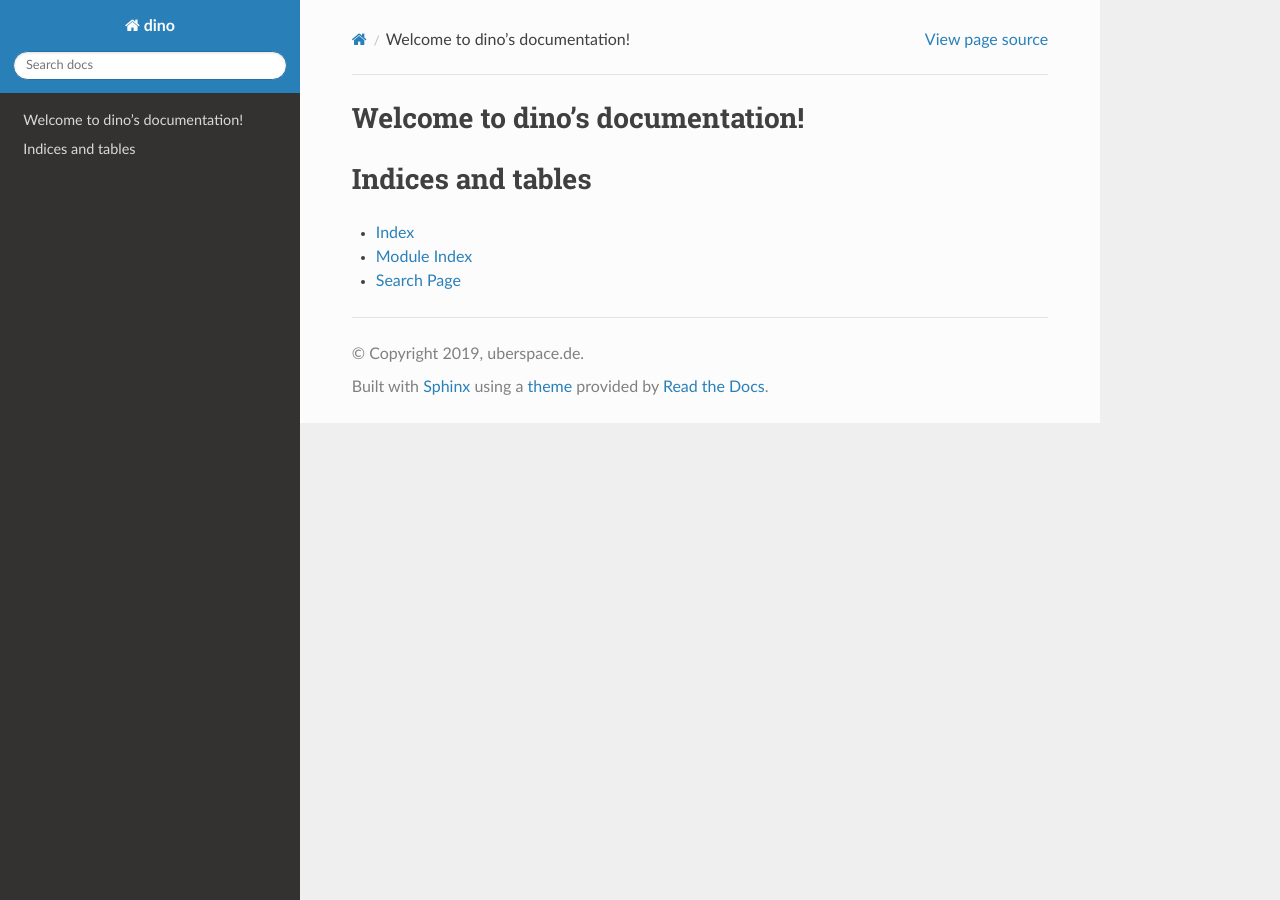
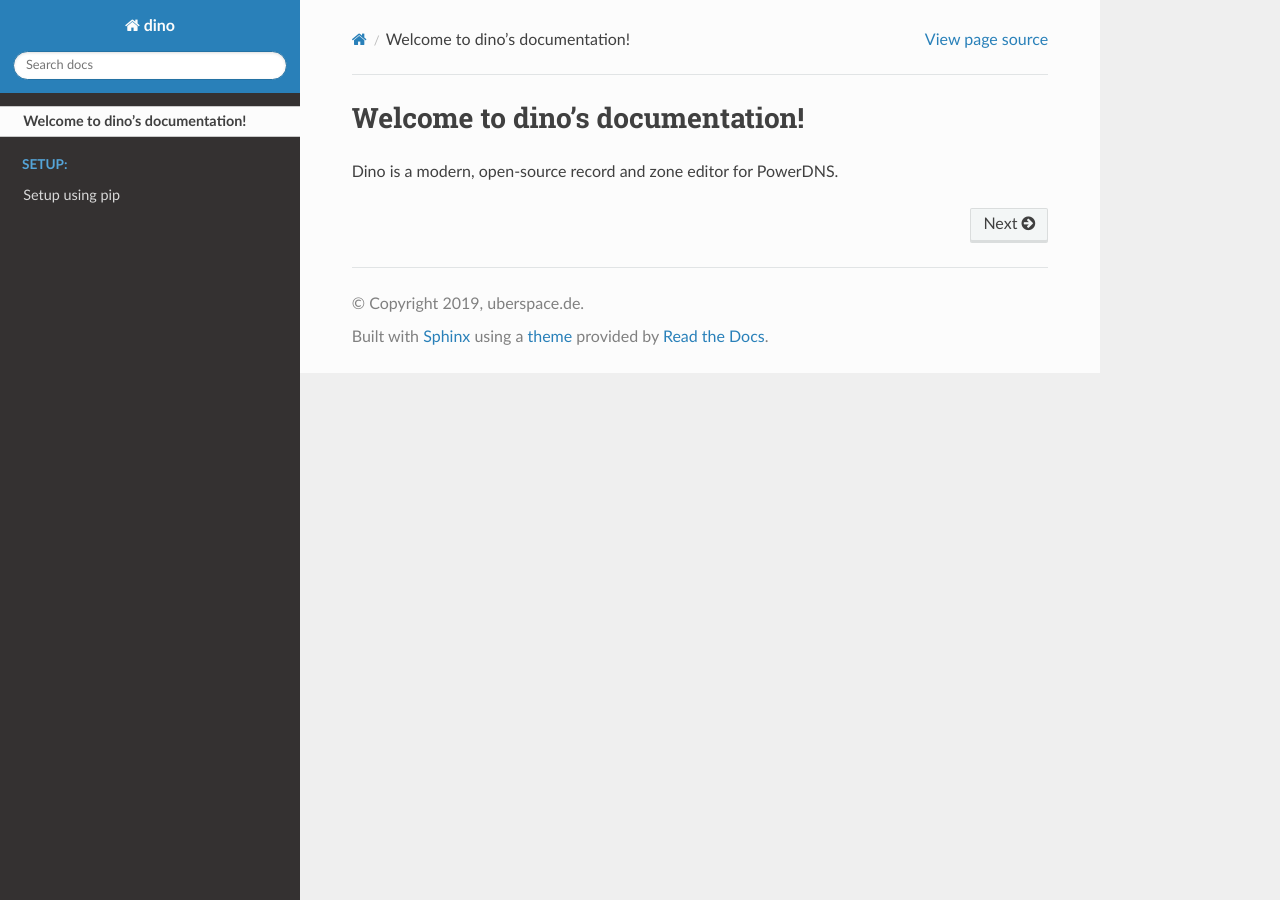
Before and after one commit to Uberspace/dino, a Sphinx documentation site: the page built from doc/index.rst, in a window 1280 px wide. Built offline with Sphinx 7.4.7 and the Read the Docs theme 2.0.0, drawn with Linux system fonts in a browser that asks for light colours.

Commit message:
docs: basic index and menu

```diff
--- a/doc/index.rst
+++ b/doc/index.rst
@@ -1,20 +1,15 @@
-.. dino documentation master file, created by
-   sphinx-quickstart on Thu Feb 21 17:22:25 2019.
-   You can adapt this file completely to your liking, but it should at least
-   contain the root `toctree` directive.
-
 Welcome to dino's documentation!
 ================================
 
+Dino is a modern, open-source record and zone editor for PowerDNS.
+
 .. toctree::
-   :maxdepth: 2
-   :caption: Contents:
+   :hidden:
 
+   self
 
+.. toctree::
+   :hidden:
+   :caption: Setup:
 
-Indices and tables
-==================
-
-* :ref:`genindex`
-* :ref:`modindex`
-* :ref:`search`
+   setup_pip
```
